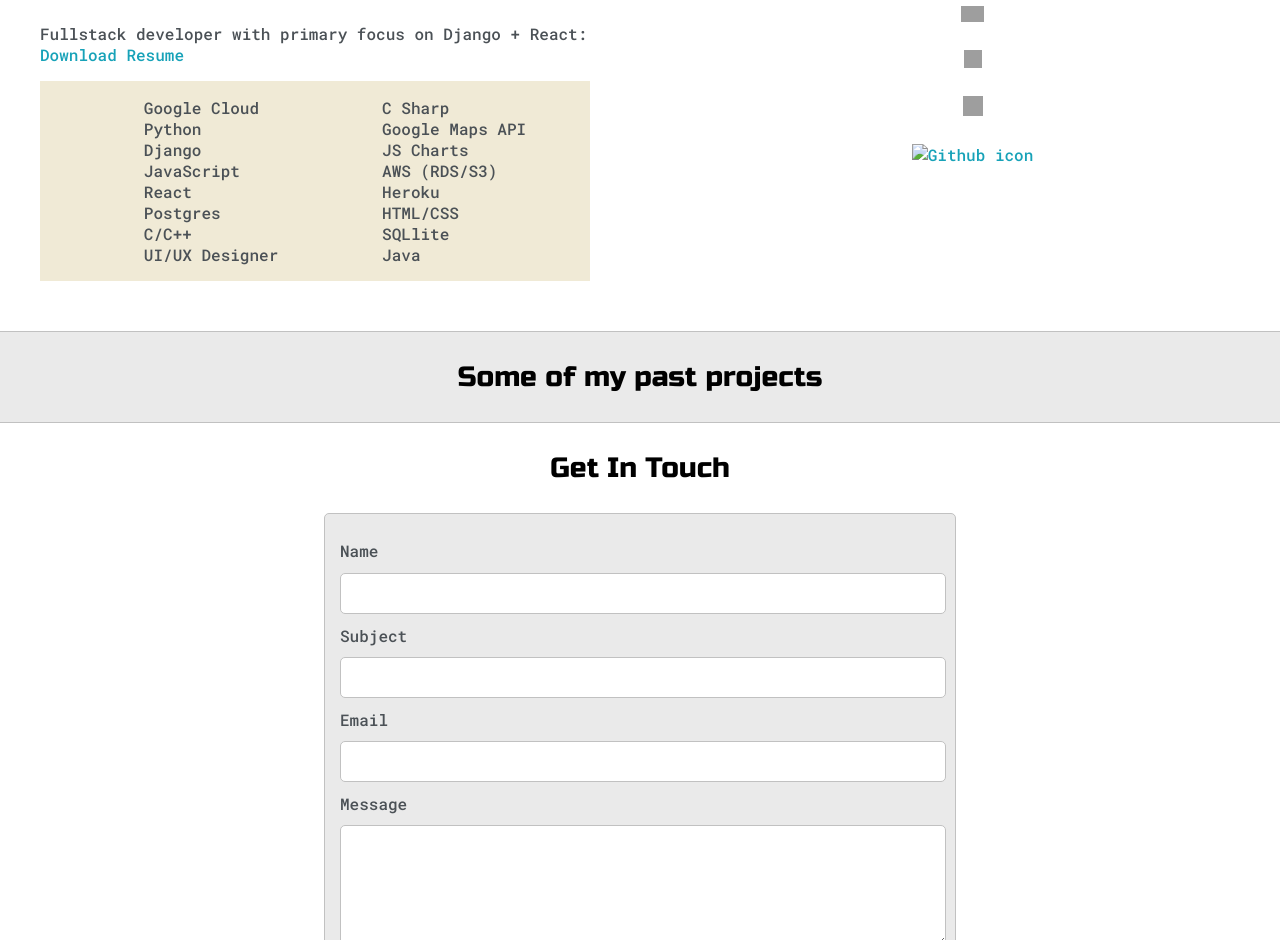
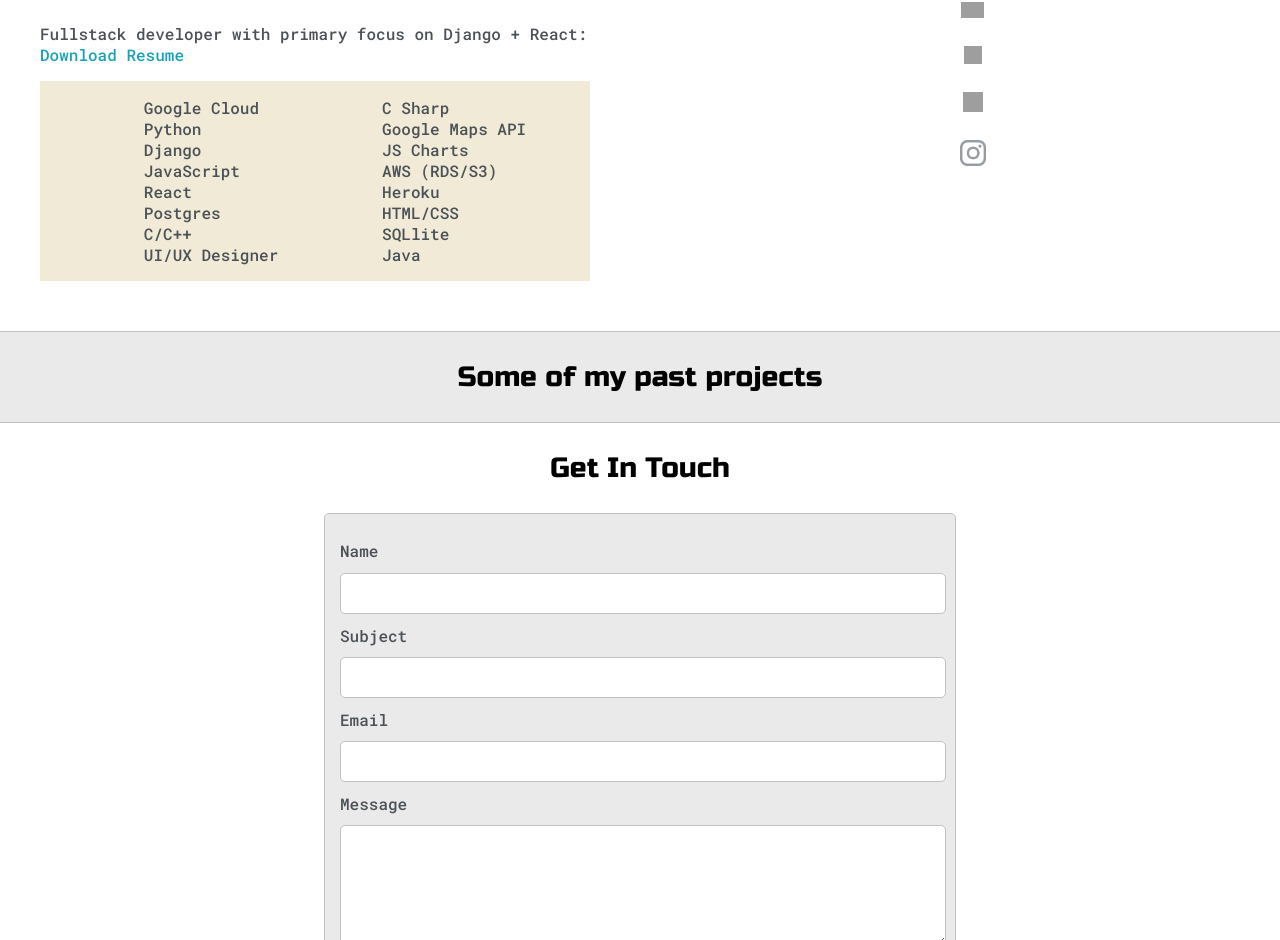
Before and after one commit to Naveen0999/webHosting.me, a plain HTML site: page index.html in a window 1280 px wide. Shown: the part 1032-1972 px from the top of the page. Drawn offline with Linux system fonts and the light colour scheme; grey boxes are pictures that could not be loaded.

Commit message:
Update index.html

```diff
--- a/index.html
+++ b/index.html
@@ -159,7 +159,7 @@
 					</li>
 					<li class="icon-ok">
 						<a href="https://www.instagram.com/zembo.ui/">
-							<img src="/icon/Frame.png" width="20" height="20" class="d-block" loading="lazy" decoding="async" alt="Github icon">
+							<img src="/icon/Asset 3@2x.png" width="26" height="26" class="d-block" loading="lazy" decoding="async" alt="Github icon">
 							<span class="sr-only"></span>
 						</a>
 					</li>
```
